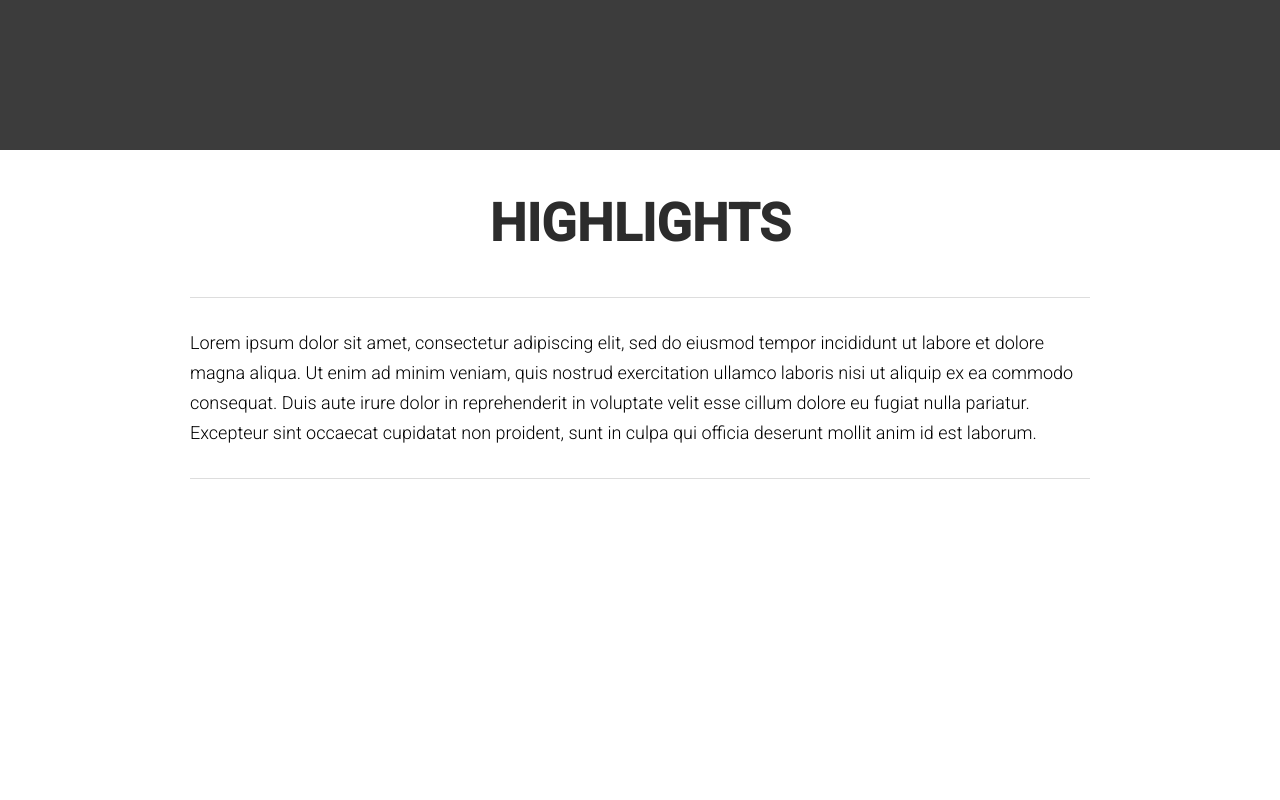
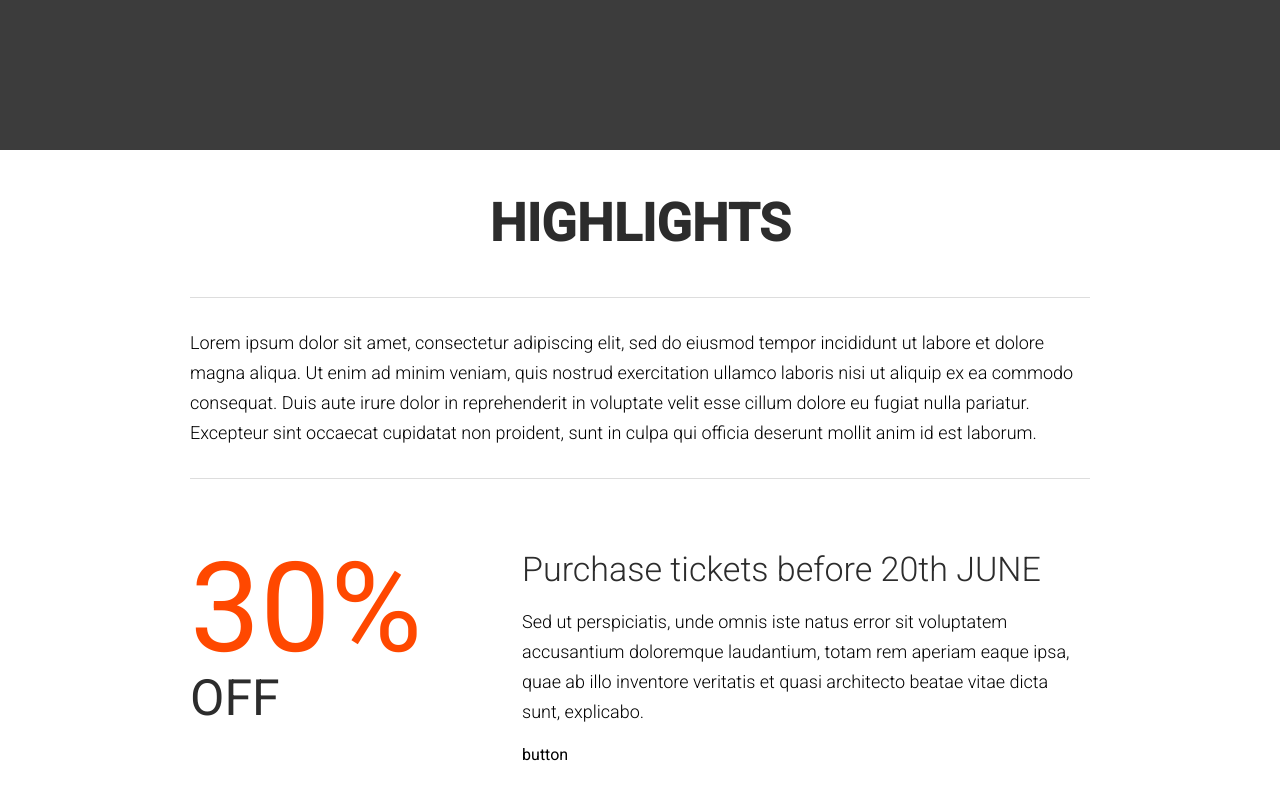
Before and after one commit to AlAyoub/the_venue, a React (Create React App) app: page / in a window 1280 px wide. Shown: the part 1322-2122 px from the top of the page. Before the commit the page ends 1801 px from the top, so only its background shows below. Built offline with nearby package versions, Linux system fonts and the light colour scheme.

Commit message:
highlights section completed

```diff
--- a/src/components/highlights/Discount.js
+++ b/src/components/highlights/Discount.js
@@ -1,10 +1,57 @@
 import React, { Component } from 'react';
+import Fade from 'react-reveal/Fade';
+import Slide from 'react-reveal/Slide';
 
 class Discount extends Component {
+
+    state = {
+        discountStart: 0,
+        discountEnd: 30
+    }
+
+    porcentage = () => {
+        if(this.state.discountStart < this.state.discountEnd) {
+            this.setState({
+                discountStart: this.state.discountStart + 1
+            })
+        }
+    }
+
+    componentDidUpdate(){
+        setTimeout(()=> {
+            this.porcentage()
+        },30)
+    }
+
     render() {
         return (
-            <div>
+            <div className="center_wrapper">
+                <div className="discount_wrapper">
 
+                    <Fade
+                        onReveal={()=> this.porcentage()}
+                    >
+
+                        <div className="discount_porcentage">
+                            <span>{this.state.discountStart}%</span>
+                            <span>OFF</span>
+                        </div>
+                    </Fade>
+
+                    <Slide right>
+                        <div className="discount_description">
+                            <h3>Purchase tickets before 20th JUNE</h3>
+                            <p>Sed ut perspiciatis, unde omnis iste natus error sit voluptatem accusantium doloremque laudantium, totam rem aperiam eaque ipsa, quae ab illo inventore veritatis et quasi architecto beatae vitae dicta sunt, explicabo.</p>
+
+                            <div>
+                                button
+                            </div>
+                        </div>
+                    </Slide>
+
+
+
+                </div>
             </div>
         );
     }
--- a/src/components/highlights/index.js
+++ b/src/components/highlights/index.js
@@ -1,10 +1,12 @@
 import React from 'react';
 import Description from './Description';
+import Discount from './Discount';
 
 const Highlights = () => {
     return (
         <div className="highlight_wrapper">
             <Description/>
+            <Discount/>
 
         </div>
     );
```
